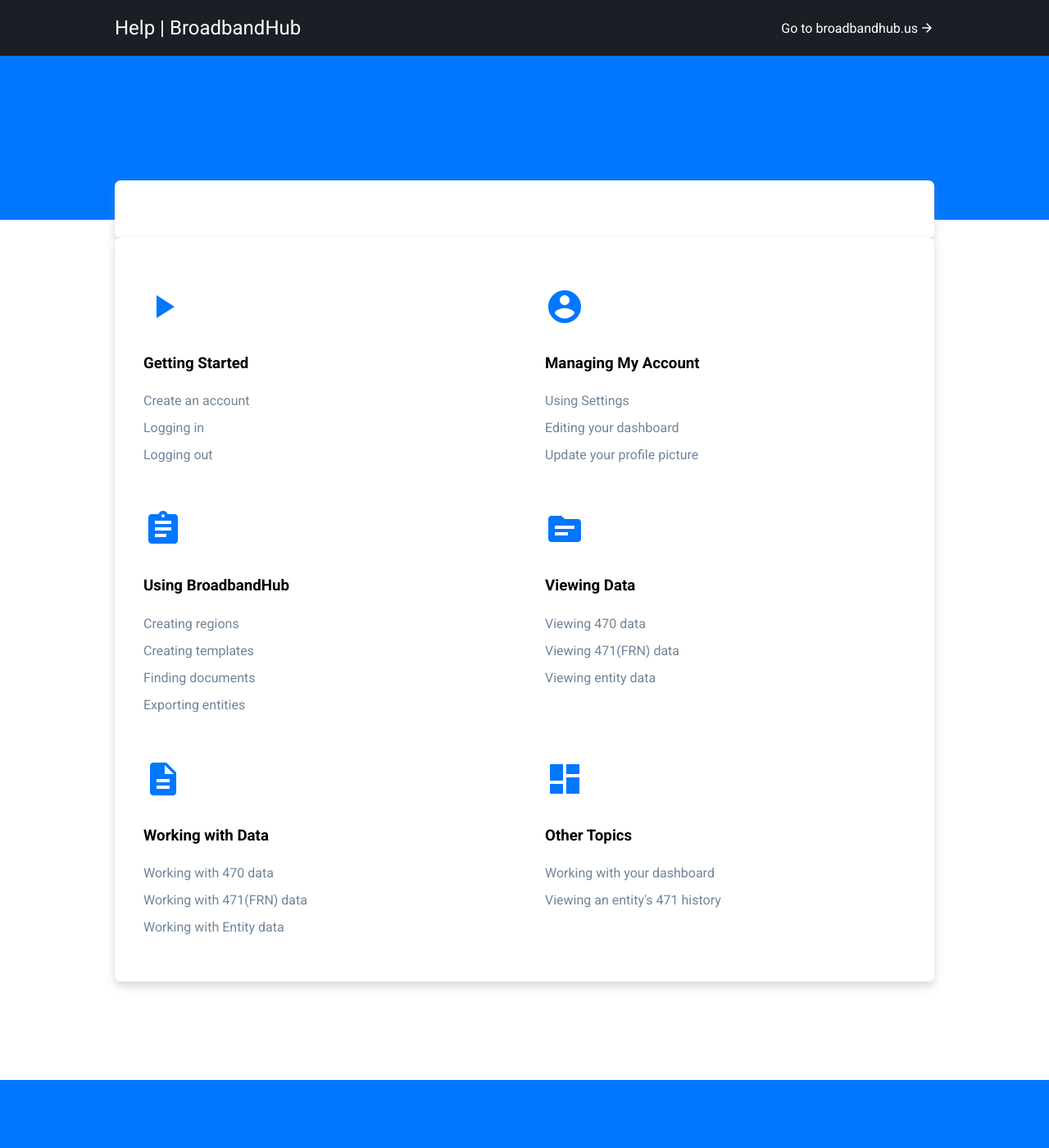
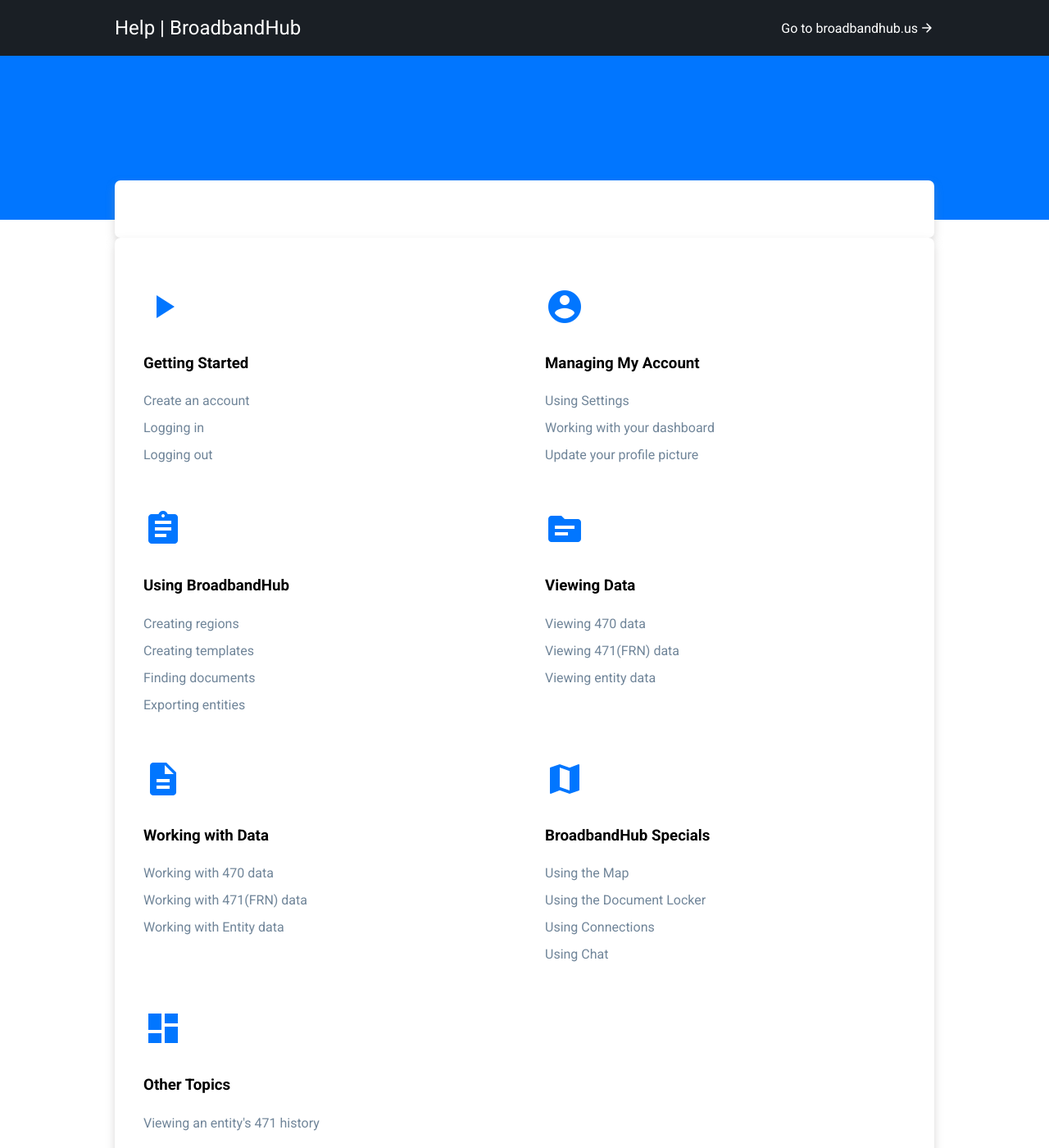
Before and after one commit to kt-eller/help-pages, a Jekyll site: the page built from index.md, in a window 1280 px wide and 1400 px high. Shown: the whole window at 82% size. Built offline with Jekyll 4.4.1, drawn with Linux system fonts in a browser that asks for light colours; nearby versions of some CDN libraries; comment, search, counter and statistics services are not loaded; a style sheet for code colours, icons or effects is not loaded.

Commit message:
added future features

```diff
--- a/_layouts/home.html
+++ b/_layouts/home.html
@@ -31,7 +31,7 @@
                                 <h3 class="grid-headline">Managing My Account</h3>
                                 <ul class="grid-list">
                                     <li class="grid-list-item"><a href="https://help.broadbandhub.us/using-settings">Using Settings</a></li>
-                                    <li class="grid-list-item"><a href="https://help.broadbandhub.us/editing-your-dashboard">Editing your dashboard</a></li>
+                                    <li class="grid-list-item"><a href="https://help.broadbandhub.us/working-with-your-dashboard">Working with your dashboard</a></li>
                                     <li class="grid-list-item"><a href="https://help.broadbandhub.us/update-your-profile-picture">Update your profile picture</a></li>
                                 </ul>
                             </section>
@@ -64,10 +64,19 @@
                                 </ul>
                             </section>
                             <section class="grid-item">
+                                <span class="material-icons grid-image">map</span>
+                                <h3 class="grid headline">BroadbandHub Specials</h3>
+                                <ul class="grid-list">
+                                    <li class="grid-list-item"><a href="https://help.broadbandhub.us/using-map">Using the Map</a></li>
+                                    <li class="grid-list-item"><a href="https://help.broadbandhub.us/using-document-locker">Using the Document Locker</a></li>
+                                    <li class="grid-list-item"><a href="https://help.broadbandhub.us/using-connections">Using Connections</a></li>
+                                    <li class="grid-list-item"><a href="https://help.broadbandhub.us/using-chat">Using Chat</a></li>
+                                </ul>
+                            </section>
+                            <section class="grid-item">
                                 <span class="material-icons grid-image">dashboard</span>
                                 <h3 class="grid headline">Other Topics</h3>
                                 <ul class="grid-list">
-                                    <li class="grid-list-item"><a href="https://help.broadbandhub.us/working-with-your-dashboard">Working with your dashboard</a></li>
                                     <li class="grid-list-item"><a href="https://help.broadbandhub.us/view-entity-471-history">Viewing an entity's 471 history</a></li>
                                 </ul>
                             </section>
```
Also changed, not shown: pages/using-chat.md (added, +10 -0 lines), pages/using-connections.md (added, +10 -0 lines), pages/using-document-locker.md (added, +10 -0 lines), pages/using-map.md (added, +10 -0 lines).
